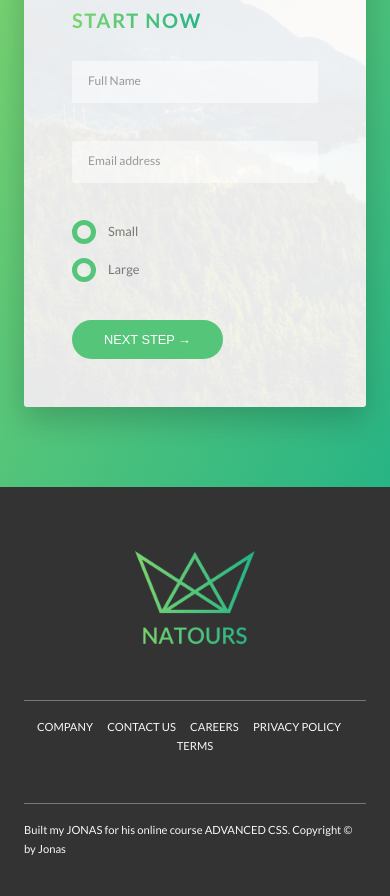
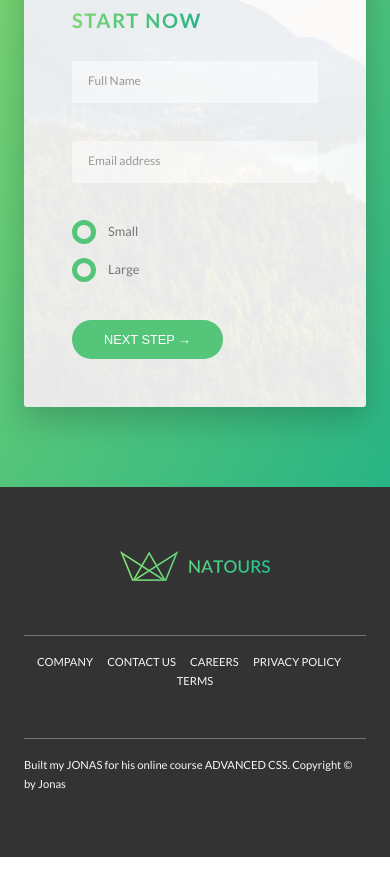
Before and after one commit to jeffdruid/natoursApp, a website: page index.html in a window 390 px wide. Shown: the part 6395-7291 px from the top of the page. After the commit the page ends 7252 px from the top, so only its background shows below. Drawn offline with Linux system fonts and the light colour scheme.

Commit message:
update responsive images footer and logo

```diff
--- a/index.html
+++ b/index.html
@@ -340,11 +340,19 @@
     </main>
     <footer class="footer">
       <div class="footer__logo-box">
-        <img
-          src="/img/logo-green-2x.png"
-          alt="full logo"
-          class="footer__logo"
-        />
+        <picture class="footer__logo">
+          <source
+            srcset="
+              img/logo-green-small-1x.png 1x,
+              img/logo-green-small-2x.png 2x
+            "
+            media="(max-width:37.5em)"
+          />
+          <img
+            srcset="img/logo-green-1x.png 1x, /img/logo-green-2x.png 2x"
+            alt="full logo"
+          />
+        </picture>
       </div>
       <div class="row">
         <div class="col-1-of-2">
```
